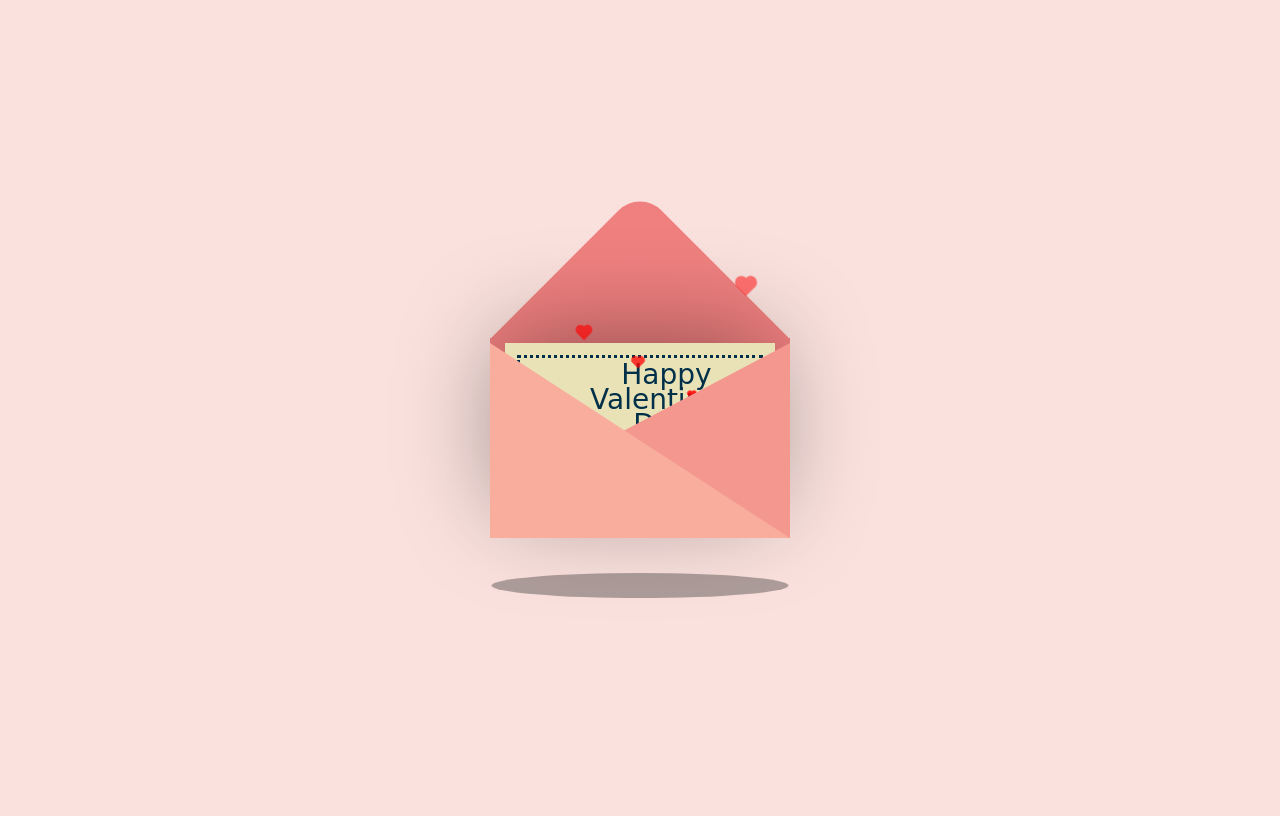
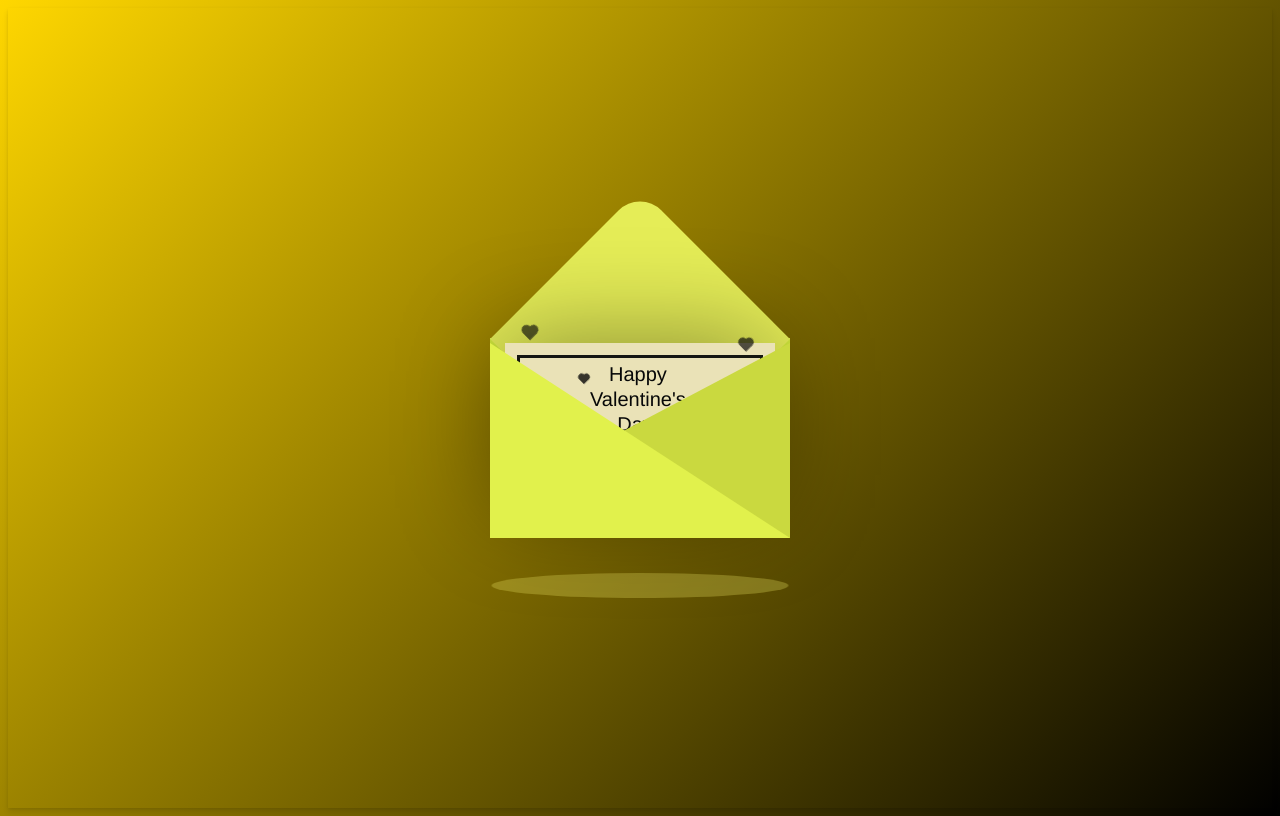
Before and after one commit to JesseRoss001/valentines, a website: page index.html in a window 1280 px wide. Drawn offline with nearby package versions, Linux system fonts and the light colour scheme.

Commit message:
Change color scheme and animation speed

```diff
--- a/index.html
+++ b/index.html
@@ -5,14 +5,14 @@
     <meta name="viewport" content="width=device-width, initial-scale=1.0">
     <title>Document</title>
     <link href="style.css" rel="stylesheet">
-    <script src="jquery-3.4.1.min.js"></script>
+    <script src="node_modules/jquery/dist/jquery.min.js"></script>
 </head>
 <body>
     <div class="container">
         <div class="valentines">
           <div class="envelope"></div>
           <div class="front"></div>
-          <div class="card">
+          <div class="card top">
           <div class="text">Happy</br> Valentine's</br> Day!</div>
           <div class="heart"</div>
           </div>
@@ -27,7 +27,6 @@
         </div>
         <div class="shadow"></div>
         </div>
-</body>
         <script>
             $(document).ready(function () {
             $('.container').mouseenter(function () {
@@ -41,4 +40,6 @@
             });
         });
         </script>
+</body>
+
 </html>
--- /dev/null
+++ b/package.json
@@ -0,0 +1,5 @@
+{
+  "dependencies": {
+    "jquery": "^3.7.1"
+  }
+}
--- a/style.css
+++ b/style.css
@@ -3,7 +3,10 @@ body {
     justify-content: center;
     align-items: center;
     height: 100vh;
-    background-color: #fae1dd;
+      /* Gradient Background */
+      background: linear-gradient(135deg, #FFD700, #000000);
+      /* Box Shadow */
+      box-shadow: 0 4px 6px rgba(0, 0, 0, 0.1), 0 1px 3px rgba(0, 0, 0, 0.08);
   }
 
   .container {
@@ -19,11 +22,11 @@ body {
     position: relative;
     width: 300px;
     height:200px;
-    background-color: #f08080;
+    background-color: #d1e83d;
   }
 
   .envelope:before {
-    background-color: #f08080;
+    background-color: #e5ed57;
     content:"";
     position: absolute;
     width: 212px;
@@ -47,8 +50,8 @@ body {
   .card:before {
     content:"";
     position: absolute;
-    border:3px solid #003049;
-    border-style: dotted;
+    border:3px solid #151611;
+    border-style: solid;
     width: 240px;
     heighT: 140px;
     left:12px;
@@ -57,17 +60,17 @@ body {
 
   .text {
     position: absolute;
-    font-family: 'Brush Script MT', cursive;
-    font-size: 28px;
+    font-family: 'Gothic', 'Franklin Gothic Medium', 'Arial Narrow', Arial, sans-serif;
+    font-size: 20px;
     text-align: center;
     line-height:25px;
     top:19px;
     left:85px;
-    color: #003049;
+    color: #070808;
   }
 
   .heart {
-    background-color: #d62828;
+    background-color: #14150f;
     display: inline-block;
     height: 30px;
     margin: 0 10px;
@@ -81,7 +84,7 @@ body {
   .heart:before,
   .heart:after {
     content: "";
-    background-color: #d62828;
+    background-color: #0f0f0c;
     border-radius: 50%;
     height: 30px;
     position: absolute;
@@ -99,7 +102,7 @@ body {
   }
   .front {
     position: absolute;
-    border-right: 180px solid #f4978e;
+    border-right: 180px solid #cad93f;
     border-top: 95px solid transparent;
     border-bottom: 100px solid transparent;
     left:120px;
@@ -112,7 +115,7 @@ body {
   .front:before {
     position: absolute;
     content:"";
-    border-left: 300px solid #f8ad9d;
+    border-left: 300px solid #e1f14c;
     border-top: 195px solid transparent;
     left:-120px;
     top:-95px;
@@ -124,7 +127,7 @@ body {
     width: 330px;
     height: 25px;
     border-radius:50%;
-    background-color: rgba(0,0,0,0.3);
+    background-color: rgba(235, 228, 100, 0.3);
     top:265px;
     left:-15px;
     animation: scale 3s linear infinite;
@@ -151,7 +154,7 @@ body {
   }
 
   .one, .two, .three, .four, .five {
-    background-color: red;
+    background-color: rgb(8, 8, 8);
     display: inline-block;
     height: 10px;
     margin: 0 10px;
@@ -164,7 +167,7 @@ body {
   .one:before,
   .one:after, .two:before, .two:after, .three:before, .three:after, .four:before, .four:after, .five:before, .five:after {
     content: "";
-    background-color: red;
+    background-color: rgb(11, 11, 9);
     border-radius: 50%;
     height: 10px;
     position: absolute;
@@ -183,27 +186,27 @@ body {
 
   .one {
     left:10px;
-    animation: heart 1s ease-out infinite;
+    animation: heart 2s ease-out infinite;
   }
 
   .two {
     left:30px;
-    animation: heart 2s ease-out infinite;
+    animation: heart 4s ease-out infinite;
   }
 
   .three {
     left:50px;
-    animation: heart 1.5s ease-out infinite;
+    animation: heart 5s ease-out infinite;
   }
 
   .four {
     left:70px;
-    animation: heart 2.3s ease-out infinite;
+    animation: heart 4.5s ease-out infinite;
   }
 
   .five {
     left:90px;
-    animation: heart 1.7s ease-out infinite;
+    animation: heart 3.5s ease-out infinite;
   }
 
   @keyframes heart {
```
Also changed, not shown: 1 other file. Lines whose indentation alone changed are shown as unchanged.
